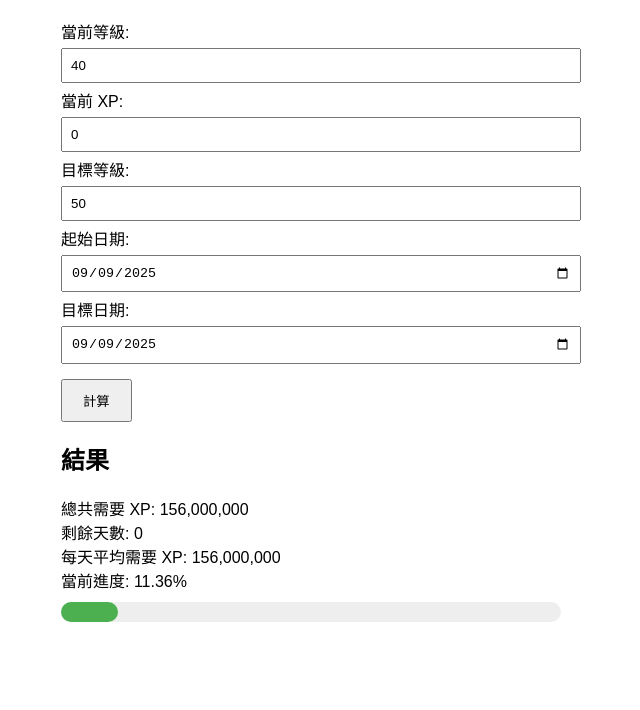
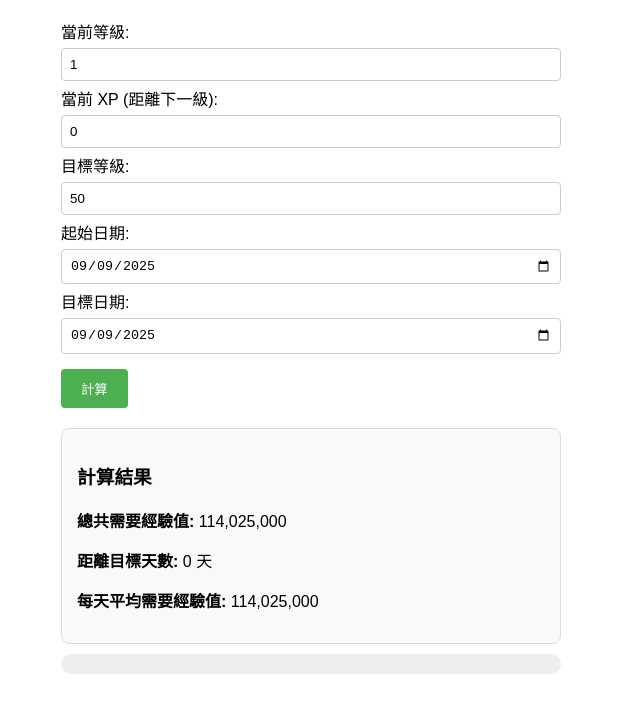
Before and after one commit to churros142857/pokemon_go_level_calculator, a plain HTML site: page index.html in a window 1280 px wide. Both pictures are taken after a click on the button "計算". Shown: the part 90-800 px from the top of the page, without its empty margins (329-969 px from the left). Drawn offline with Linux system fonts and the light colour scheme.

Commit message:
Update index.html

```diff
--- a/index.html
+++ b/index.html
@@ -6,83 +6,113 @@
     <title>Pokemon Go 等級計算機</title>
     <style>
         body { font-family: Arial, sans-serif; padding: 20px; max-width: 500px; margin: auto; }
-    input, select { width: 100%; padding: 8px; margin: 5px 0; }
-    button { padding: 10px 20px; margin-top: 10px; cursor: pointer; }
-    .progress { width: 100%; background: #eee; border-radius: 10px; margin: 10px 0; }
+        input, select { width: 100%; padding: 8px; margin: 5px 0; border: 1px solid #ccc; border-radius: 4px; box-sizing: border-box; }
+        button { padding: 10px 20px; margin-top: 10px; cursor: pointer; border: none; background-color: #4CAF50; color: white; border-radius: 4px; }
+        .progress { width: 100%; background: #eee; border-radius: 10px; margin: 10px 0; overflow: hidden; }
         .progress-bar { height: 20px; background: #4caf50; width: 0%; border-radius: 10px; transition: width 0.5s; }
+        #results { margin-top: 20px; padding: 15px; background-color: #f9f9f9; border-radius: 8px; border: 1px solid #ddd; }
+        .error-message { color: red; margin-top: 10px; }
     </style>
 </head>
 <body>
     <h1>Pokemon Go 等級計算機</h1>
 
     <label>當前等級:</label>
-  <input type="number" id="currentLevel" min="1" max="50" value="40">
+    <input type="number" id="currentLevel" min="1" max="50" value="1">
 
-  <label>當前 XP:</label>
+    <label>當前 XP (距離下一級):</label>
     <input type="number" id="currentXP" min="0" value="0">
 
     <label>目標等級:</label>
     <input type="number" id="targetLevel" min="1" max="50" value="50">
 
     <label>起始日期:</label>
-  <input type="date" id="startDate" value="">
+    <input type="date" id="startDate">
 
     <label>目標日期:</label>
-  <input type="date" id="endDate" value="">
+    <input type="date" id="endDate">
 
     <button onclick="calculate()">計算</button>
 
-  <h2>結果</h2>
-  <div id="results"></div>
+    <div id="results">
+        <h3>計算結果</h3>
+        <div id="resultContent"></div>
+    </div>
+
     <div class="progress"><div id="progressBar" class="progress-bar"></div></div>
+    <div id="errorMsg" class="error-message"></div>
 
     <script>
-    // Pokemon Go XP 累積表 Lv1–50
+        document.addEventListener('DOMContentLoaded', () => {
+            // Pokémon GO 官方總經驗值表
+            // 索引 0 代表等級 1，依此類推
             const xpTable = [
-      0,1000,3000,6000,10000,15000,21000,28000,36000,45000,
-      55000,65000,75000,85000,100000,120000,140000,160000,185000,210000,
-      260000,335000,435000,560000,710000,900000,1100000,1350000,1650000,2000000,
-      2500000,3000000,3750000,4750000,6000000,7500000,9500000,12000000,15000000,20000000,
-      26000000,33500000,42500000,53500000,66500000,82000000,100000000,121000000,146000000,176000000
+                0, 1000, 3000, 6000, 10000, 15000, 21000, 28000, 36000, 45000,
+                55000, 65000, 75000, 85000, 100000, 120000, 140000, 165000, 195000, 235000,
+                285000, 360000, 460000, 585000, 735000, 925000, 1125000, 1375000, 1675000, 2025000,
+                2525000, 3025000, 3775000, 4775000, 6025000, 7525000, 9525000, 12025000, 15025000, 19025000,
+                24025000, 30025000, 37025000, 45025000, 54025000, 64025000, 75025000, 87025000, 100025000, 114025000, 133025000 // Levels 1-50
             ];
 
-    // 預設起始日期為今天
-    document.getElementById('startDate').valueAsDate = new Date();
-    document.getElementById('endDate').valueAsDate = new Date();
+            // 預設日期為今天
+            const today = new Date();
+            document.getElementById('startDate').valueAsDate = today;
+            document.getElementById('endDate').valueAsDate = today;
 
-    function calculate() {
+            window.calculate = function() {
                 const currentLevel = parseInt(document.getElementById('currentLevel').value);
                 const currentXP = parseInt(document.getElementById('currentXP').value);
                 const targetLevel = parseInt(document.getElementById('targetLevel').value);
                 const startDate = new Date(document.getElementById('startDate').value);
                 const endDate = new Date(document.getElementById('endDate').value);
+                const errorMsg = document.getElementById('errorMsg');
+                const resultsDiv = document.getElementById('resultContent');
+                const progressBar = document.getElementById('progressBar');
 
-      if (targetLevel <= currentLevel) {
-        alert("目標等級必須大於當前等級");
-        return;
-      }
-      if (currentXP < 0 || currentXP > (xpTable[currentLevel] - xpTable[currentLevel-1])) {
-        alert(`當前 XP 輸入錯誤，最大值: ${xpTable[currentLevel] - xpTable[currentLevel-1]}`);
+                errorMsg.textContent = '';
+                resultsDiv.innerHTML = '';
+
+                if (isNaN(currentLevel) || isNaN(currentXP) || isNaN(targetLevel) || currentLevel < 1 || targetLevel < 1 || currentLevel > 50 || targetLevel > 50) {
+                    errorMsg.textContent = "請輸入有效的等級 (1-50) 和經驗值。";
                     return;
                 }
 
-      const totalXPNeeded = xpTable[targetLevel - 1] - (xpTable[currentLevel - 1] + currentXP);
+                if (targetLevel <= currentLevel) {
+                    errorMsg.textContent = "目標等級必須大於當前等級。";
+                    return;
+                }
+
+                const totalExpAtCurrentLevel = xpTable[currentLevel - 1];
+                const totalExpToTargetLevel = xpTable[targetLevel - 1];
+                const totalCurrentExp = totalExpAtCurrentLevel + currentXP;
+
+                if (totalCurrentExp >= totalExpToTargetLevel) {
+                    resultsDiv.innerHTML = `恭喜你！你目前的經驗值已經足以達到或超過 ${targetLevel} 級了！`;
+                    progressBar.style.width = '100%';
+                    return;
+                }
+
+                const totalXPNeeded = totalExpToTargetLevel - totalCurrentExp;
                 const timeDiff = endDate - startDate;
                 const daysLeft = Math.ceil(timeDiff / (1000 * 60 * 60 * 24));
 
+                if (daysLeft < 0) {
+                    errorMsg.textContent = "目標日期不能早於起始日期。";
+                    return;
+                }
+
                 const dailyXP = daysLeft > 0 ? Math.ceil(totalXPNeeded / daysLeft) : totalXPNeeded;
-      const progressPercent = ((xpTable[currentLevel - 1] + currentXP) / xpTable[targetLevel - 1]) * 100;
+                const progressPercent = (totalCurrentExp / totalExpToTargetLevel) * 100;
 
-      const resultsDiv = document.getElementById('results');
                 resultsDiv.innerHTML = `
-        總共需要 XP: ${totalXPNeeded.toLocaleString()} <br>
-        剩餘天數: ${daysLeft} <br>
-        每天平均需要 XP: ${dailyXP.toLocaleString()} <br>
-        當前進度: ${progressPercent.toFixed(2)}%
+                    <p><strong>總共需要經驗值:</strong> ${totalXPNeeded.toLocaleString()}</p>
+                    <p><strong>距離目標天數:</strong> ${daysLeft} 天</p>
+                    <p><strong>每天平均需要經驗值:</strong> ${dailyXP.toLocaleString()}</p>
                 `;
 
-      document.getElementById('progressBar').style.width = progressPercent + '%';
+                progressBar.style.width = `${progressPercent}%`;
             }
+        });
     </script>
 </body>
 </html>
```
Lines whose indentation alone changed are shown as unchanged.
